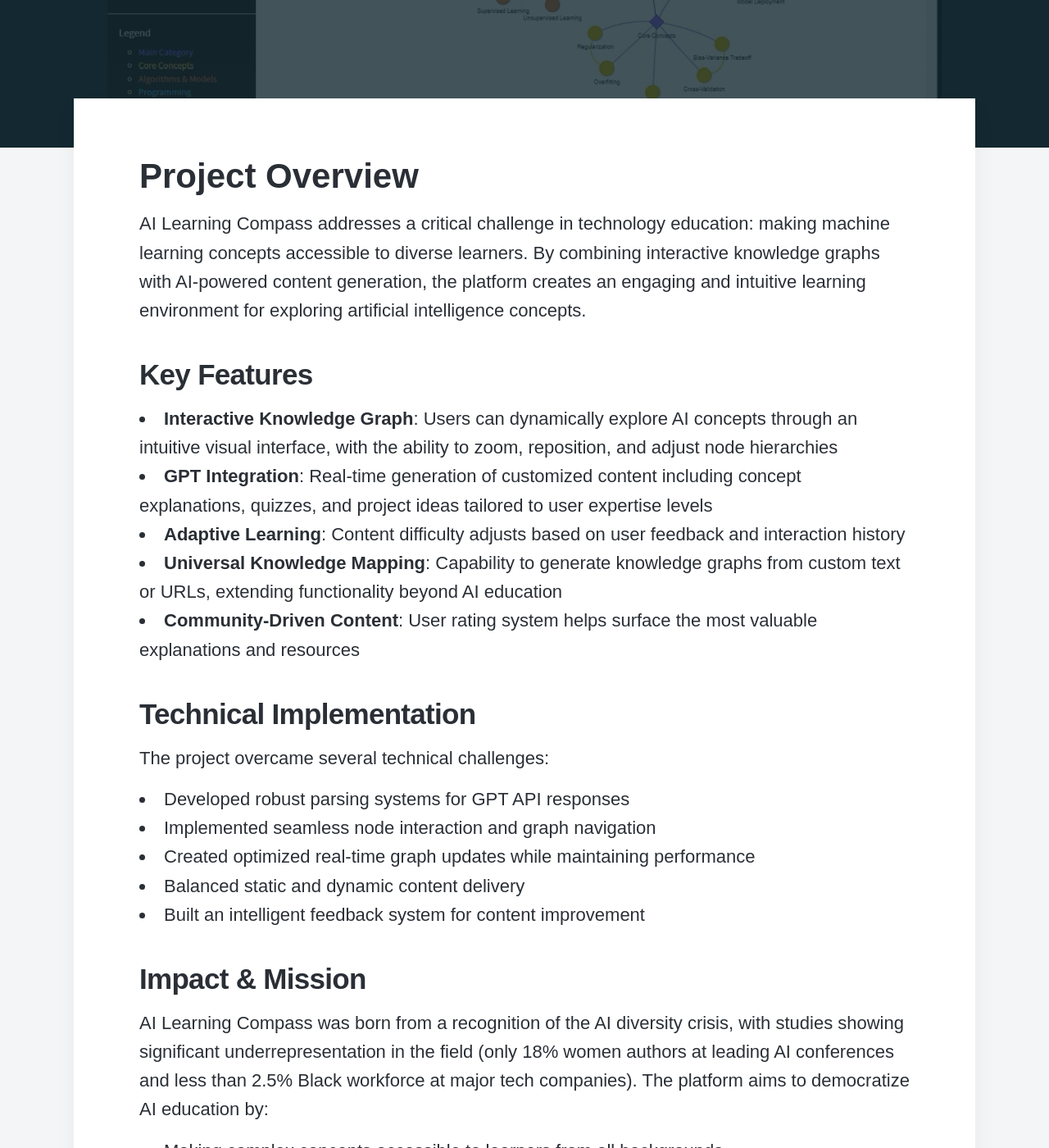
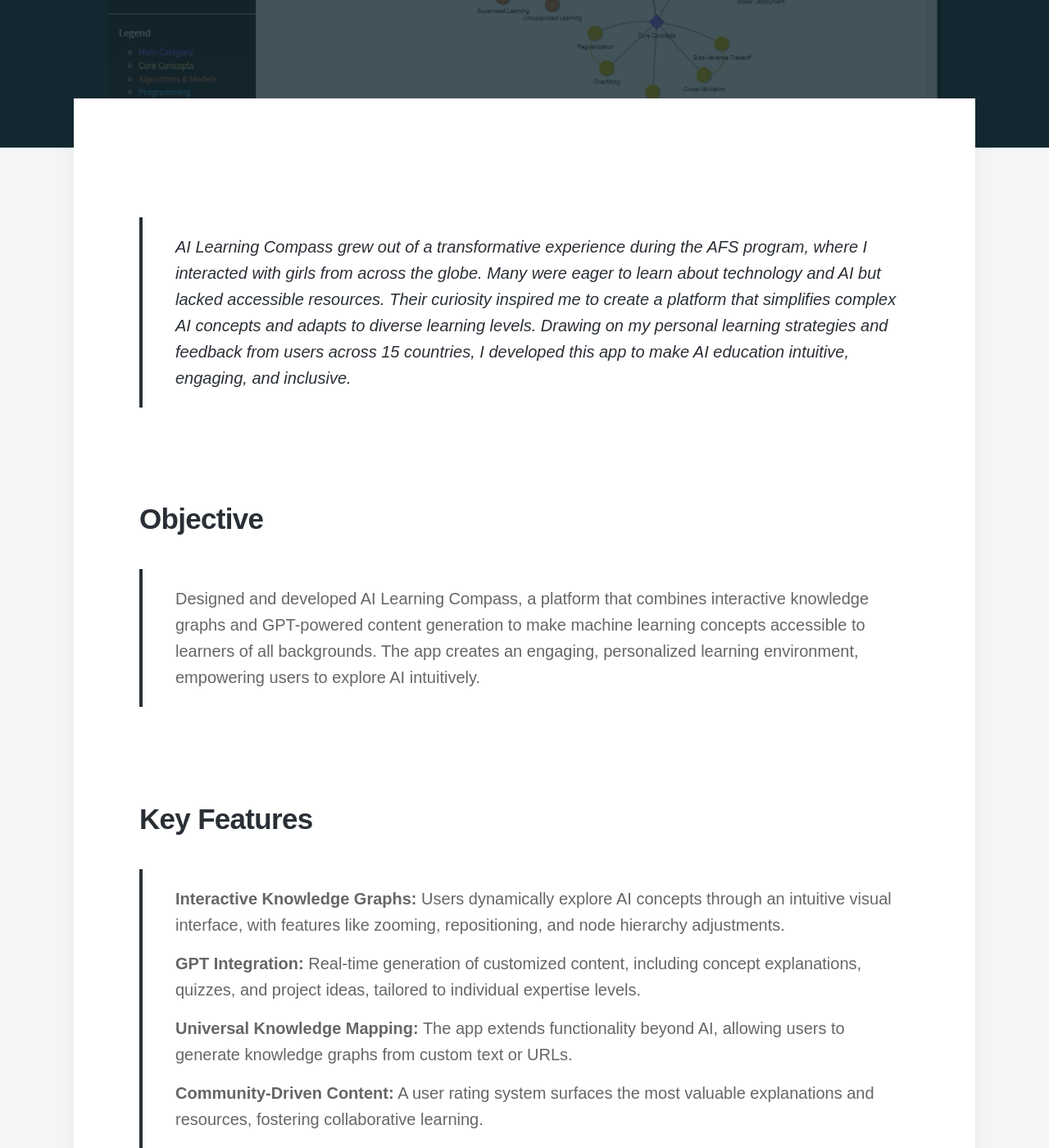
Before and after one commit to anya-chauhan/anya-chauhan.github.io, a Jekyll site: the page built from _projects/compass.md, in a window 1280 px wide and 1400 px high, scrolled down 436 px. Shown: the whole window at 82% size. Built offline with Jekyll 4.4.1, drawn with Linux system fonts in a browser that asks for light colours; nearby versions of some CDN libraries; some web fonts are replaced; some of the changed text lies outside the part shown.

Commit message:
Update compass.md

```diff
--- a/_projects/compass.md
+++ b/_projects/compass.md
@@ -5,48 +5,22 @@
 description: AI Learning Compass combines dynamic knowledge graphs with GPT-powered content generation to visualize complex AI topics through an interactive map while providing real-time, customized content based on user interests and expertise levels.
 featured_image: '/images/app.PNG'
 ---
+<br>
 
-# Project Overview
-AI Learning Compass addresses a critical challenge in technology education: making machine learning concepts accessible to diverse learners. By combining interactive knowledge graphs with AI-powered content generation, the platform creates an engaging and intuitive learning environment for exploring artificial intelligence concepts.
+<blockquote> <p><em> AI Learning Compass grew out of a transformative experience during the AFS program, where I interacted with girls from across the globe. Many were eager to learn about technology and AI but lacked accessible resources. Their curiosity inspired me to create a platform that simplifies complex AI concepts and adapts to diverse learning levels. Drawing on my personal learning strategies and feedback from users across 15 countries, I developed this app to make AI education intuitive, engaging, and inclusive. </em></p> </blockquote>
 
-## Key Features
-- **Interactive Knowledge Graph**: Users can dynamically explore AI concepts through an intuitive visual interface, with the ability to zoom, reposition, and adjust node hierarchies
-- **GPT Integration**: Real-time generation of customized content including concept explanations, quizzes, and project ideas tailored to user expertise levels
-- **Adaptive Learning**: Content difficulty adjusts based on user feedback and interaction history
-- **Universal Knowledge Mapping**: Capability to generate knowledge graphs from custom text or URLs, extending functionality beyond AI education
-- **Community-Driven Content**: User rating system helps surface the most valuable explanations and resources
+<br>
 
-## Technical Implementation
-The project overcame several technical challenges:
-- Developed robust parsing systems for GPT API responses
-- Implemented seamless node interaction and graph navigation
-- Created optimized real-time graph updates while maintaining performance
-- Balanced static and dynamic content delivery
-- Built an intelligent feedback system for content improvement
+<h2>Objective</h2>
+<blockquote> <p style="color: #666;">
+Designed and developed AI Learning Compass, a platform that combines interactive knowledge graphs and GPT-powered content generation to make machine learning concepts accessible to learners of all backgrounds. The app creates an engaging, personalized learning environment, empowering users to explore AI intuitively. </p>
+</blockquote>
 
-## Impact & Mission
-AI Learning Compass was born from a recognition of the AI diversity crisis, with studies showing significant underrepresentation in the field (only 18% women authors at leading AI conferences and less than 2.5% Black workforce at major tech companies). The platform aims to democratize AI education by:
-- Making complex concepts accessible to learners from all backgrounds
-- Providing personalized learning paths that adapt to individual needs
-- Creating an engaging, interactive environment that encourages exploration
-- Contributing to the development of more diverse and inclusive AI teams
+<br>
 
-## Future Development
-Version 2.0 plans include:
-- Enhanced prompt engineering for more precise content generation
-- Improved text-to-knowledge-graph conversion algorithms
-- Advanced personalization features based on learning history
-- Offline access capabilities
-- Deeper integration of community feedback
+<h2>Key Features</h2> <blockquote> <p style="color: #666;"> <strong>Interactive Knowledge Graphs:</strong> Users dynamically explore AI concepts through an intuitive visual interface, with features like zooming, repositioning, and node hierarchy adjustments. </p> <p style="color: #666;"> <strong>GPT Integration:</strong> Real-time generation of customized content, including concept explanations, quizzes, and project ideas, tailored to individual expertise levels. </p> <p style="color: #666;"> <strong>Universal Knowledge Mapping:</strong> The app extends functionality beyond AI, allowing users to generate knowledge graphs from custom text or URLs. </p> <p style="color: #666;"> <strong>Community-Driven Content:</strong> A user rating system surfaces the most valuable explanations and resources, fostering collaborative learning. </p> </blockquote> <br>
 
-## Technologies Used
-- R Shiny for web application development
-- GPT APIs for dynamic content generation
-- Knowledge graph visualization libraries
-- Custom parsing and graph manipulation algorithms
-
-## Live Demo
-App available at: [https://anyac.shinyapps.io/compassAI/](https://anyac.shinyapps.io/compassAI/)
+<h2>Technical Implementation</h2> <blockquote> <p style="color: #666;"> <strong>Technical Challenges Overcome:</strong> </p> <p style="color: #666;"> - Developed robust parsing systems for GPT API responses. </p> <p style="color: #666;"> - Implemented seamless node interaction and graph navigation. </p> <p style="color: #666;"> - Created optimized real-time graph updates while maintaining performance. </p> <p style="color: #666;"> - Balanced static and dynamic content delivery. </p> <p style="color: #666;"> - Built an intelligent feedback system for content improvement. </p> </blockquote> <br> <h2>Technologies Used</h2> <blockquote> <p style="color: #666;"> <strong>Tools and Frameworks:</strong> </p> <p style="color: #666;"> - R Shiny for web application development. </p> <p style="color: #666;"> - GPT APIs for dynamic content generation. </p> <p style="color: #666;"> - Knowledge graph visualization libraries. </p> <p style="color: #666;"> - Custom parsing and graph manipulation algorithms. </p> </blockquote> <br> <h2>Live Demo</h2> <blockquote> <p style="color: #666;"> <strong>Explore the App:</strong> </p> <p style="color: #666;"> App available at: <a href="https://anyac.shinyapps.io/compassAI/" target="_blank">https://anyac.shinyapps.io/compassAI/</a> </p> </blockquote>
 
 ---
 
```
